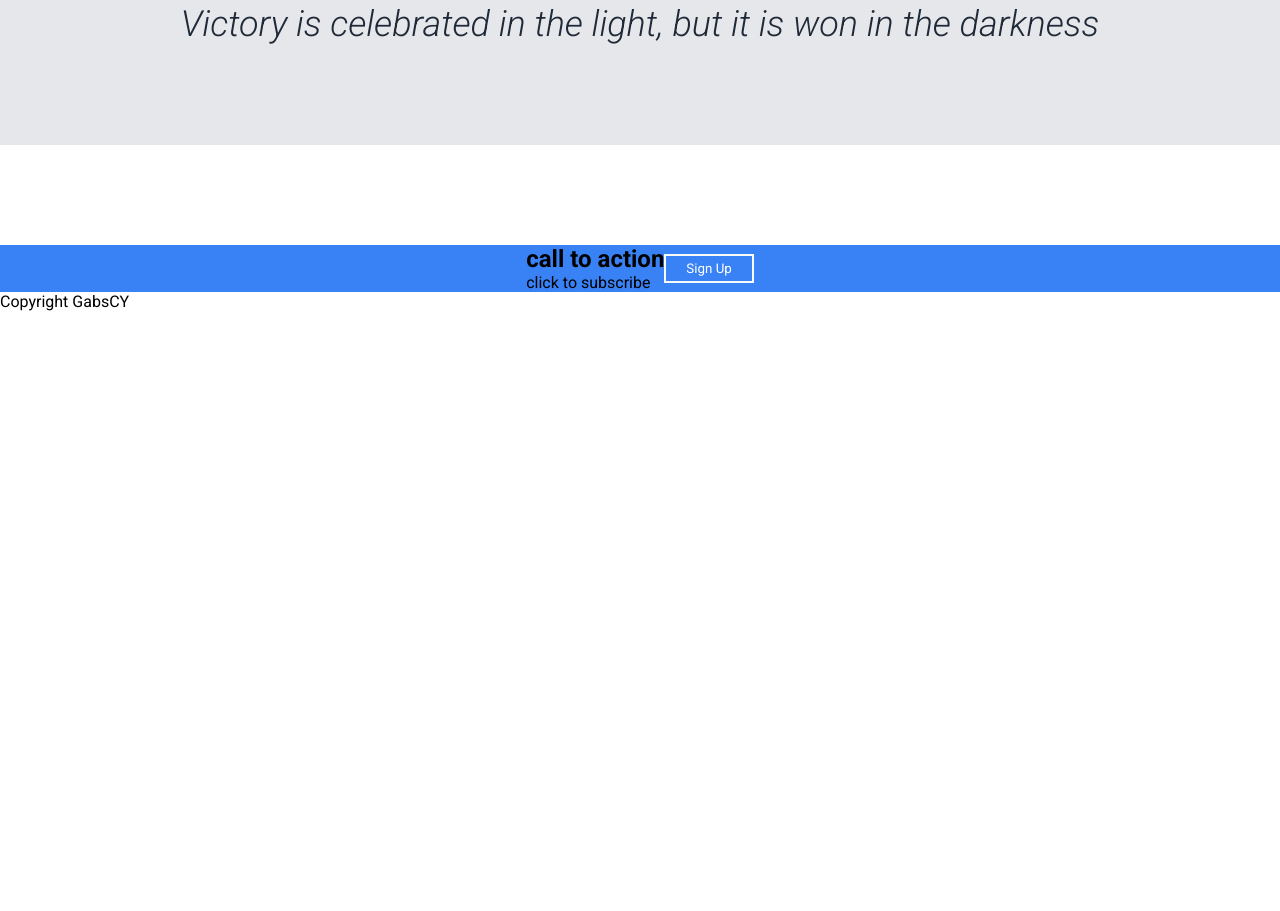
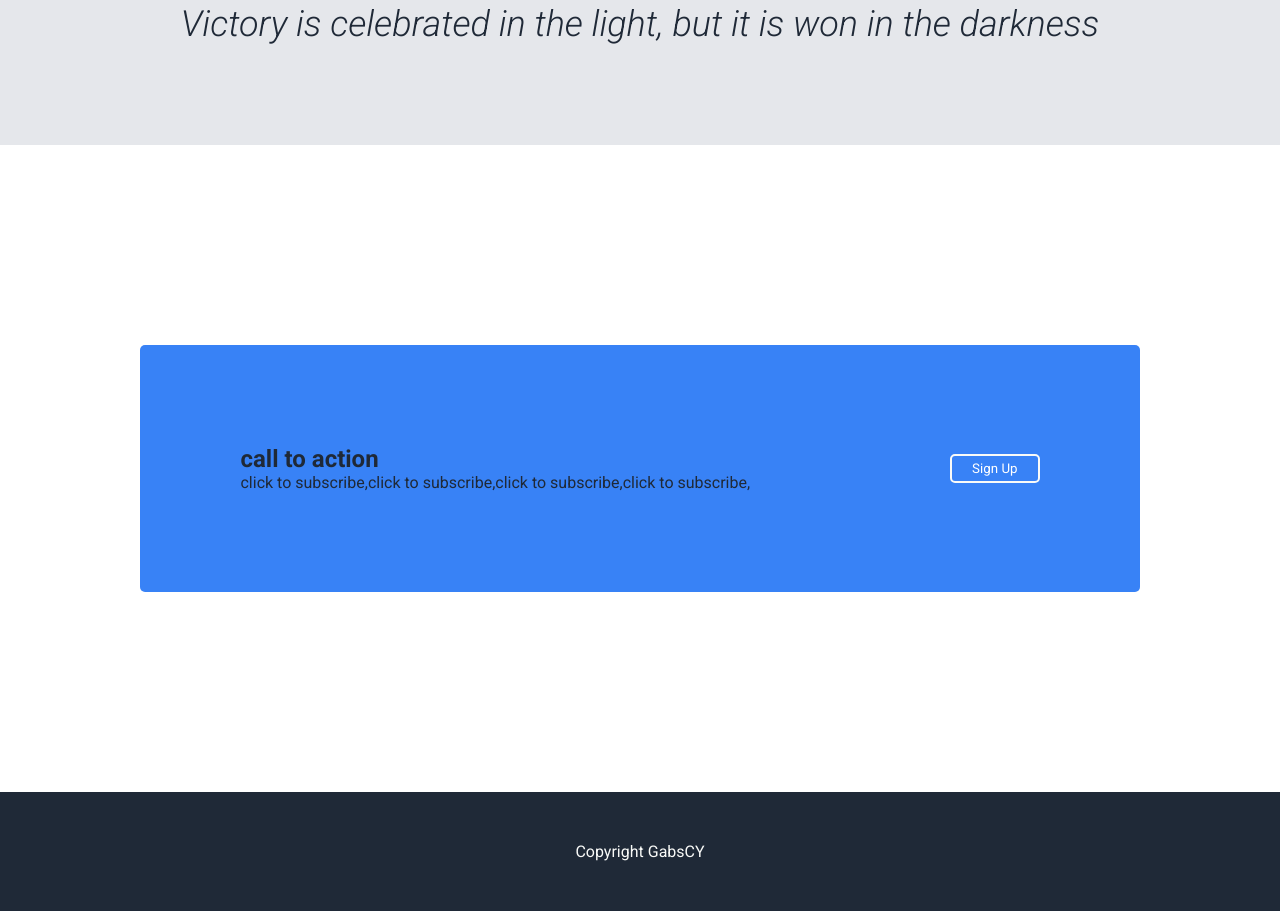
Before and after one commit to GabrielMeloFerreira/odin-landing-page, a plain HTML site: page index.html in a window 1280 px wide. Shown: the part 1007-1918 px from the top of the page. Before the commit the page ends 1318 px from the top, so only its background shows below. Drawn offline with Linux system fonts and the light colour scheme.

Commit message:
Finalizado usando o maximo de flex box

```diff
--- a/index.css
+++ b/index.css
@@ -90,13 +90,35 @@
 
 .fourty-container {
     display: flex;
+    justify-content: space-around;
+    align-items: center;
+    padding: 100px 0 100px 0;
+    margin: 100px 0 100px 0;
+}
+
+.fourty-container-action {
+    display: flex;
+    align-items: center;
+    border-radius: 5px;
     background-color: #3882f6;
-    justify-content: center;
-    align-items: center;
+    gap: 200px;
+    padding: 100px;
+}
+
+.fourty-container-text {
+    color: #1f2937;
 }
 
 .fourty-container-button {
     border: #F9FAF8 solid 2px;
+    border-radius: 5px;
+}
+
+.footer {
+    background-color: #1f2937;
+    text-align: center;
+    color:#F9FAF8;
+    padding: 50px;
 }
 
 a {
@@ -106,8 +128,6 @@ a {
     padding-right: 10px;
 }
 
-
-
 button {
     background-color: #3882f6;
     padding: 5px 20px 5px 20px;
--- a/index.html
+++ b/index.html
@@ -57,12 +57,14 @@
     </div>
 
     <div class="fourty-container">
-        <div class="fourty-container-text">
-            <h2>call to action</h2>
-            <p>click to subscribe</p>
-        </div>
-        <div class="fourty-container-button">
-            <button>Sign Up</button>
+        <div class="fourty-container-action">
+            <div class="fourty-container-text">
+                <h2>call to action</h2>
+                <p>click to subscribe,click to subscribe,click to subscribe,click to subscribe,</p>
+            </div>
+            <div class="fourty-container-button">
+                <button>Sign Up</button>
+            </div>
         </div>
     </div>
 
```
